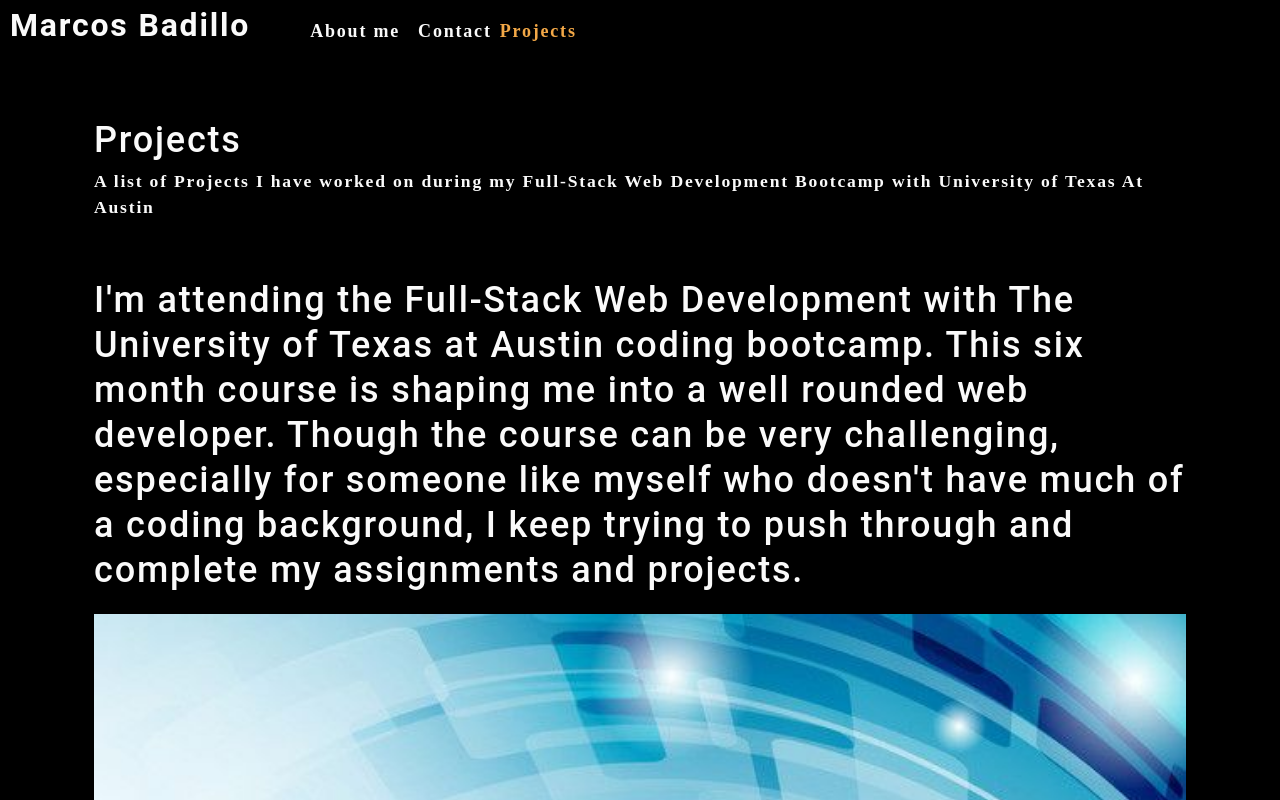
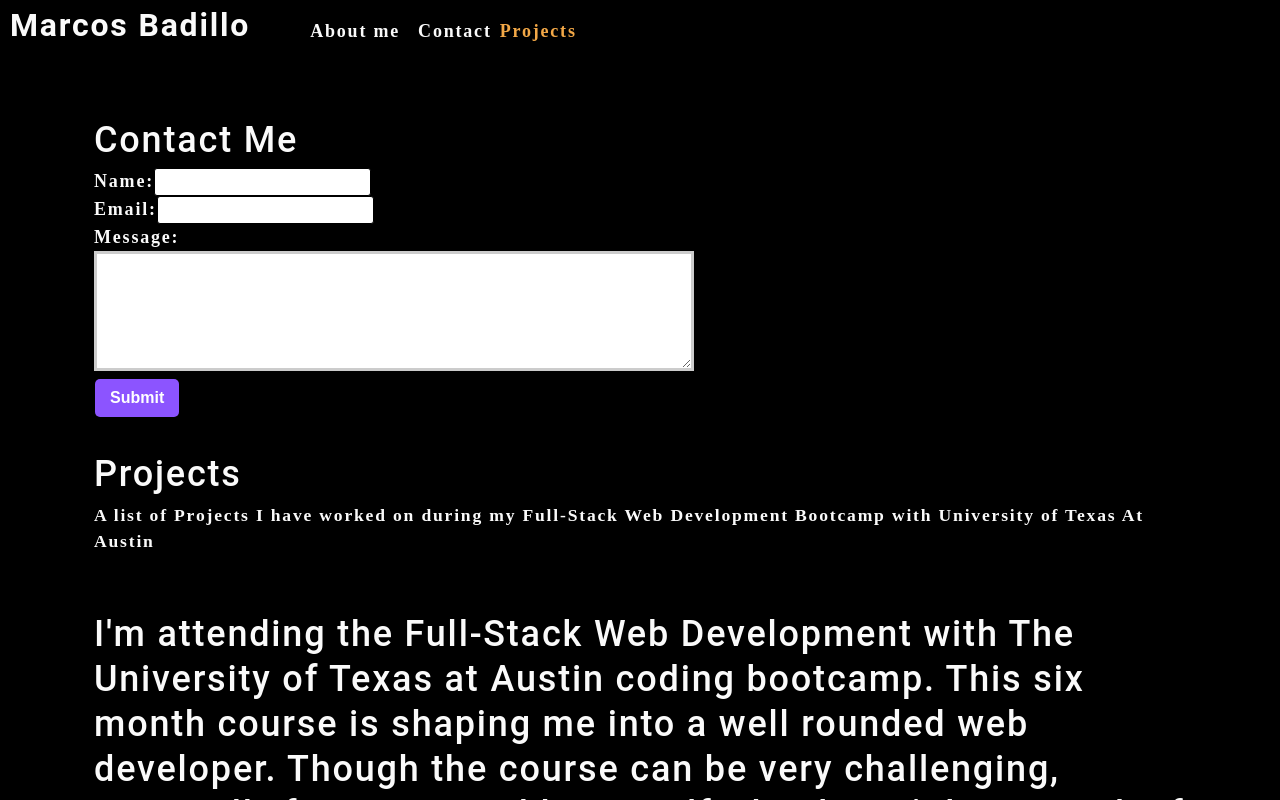
Before and after one commit to MBadi089/React-Portfolio, a React (Create React App) app: page / in a window 1280 px wide. Shown: the top 800 px of the page. Built offline with nearby package versions, Linux system fonts and the light colour scheme.

Commit message:
added a submit function to the contact form

```diff
--- a/src/App.js
+++ b/src/App.js
@@ -2,6 +2,7 @@
 import Nav from './components/Nav';
 import About from './components/About';
 import Projects from './components/Projects';
+import ContactForm from './components/Contact';
 
 function App() {
 const [categories] = useState([
@@ -22,6 +23,7 @@
       currentCategory={currentCategory}
     ></Nav>
     <main>
+      <ContactForm></ContactForm>
         <Projects currentCategory={currentCategory}></Projects>
         <About></About>
     </main>
--- a/src/components/Contact/index.js
+++ b/src/components/Contact/index.js
@@ -1,28 +1,36 @@
-import React from "react";
+import React, { useState } from "react";
 
 function ContactForm() {
+const [formState, setFromState] = useState({ name: '', email: '', message: '' });
+const { name, email, message } = formState;
 
+function handleChange(e) {
+    setFromState({...formState, [e.target.name]: e.target.value })
+}
+function handleSubmit(e) {
+    e.preventDefault();
+    console.log(formState);
 }
 
 return (
     <section>
         <h1>Contact Me</h1>
-        <form id="contact-form">
+        <form id="contact-form" onSubmit={handleSubmit}>
             <div>
                 <label htmlFor="name">Name:</label>
-                <input type="text" name="name" />
+                <input type="text" defaultValue={name} onChange={handleChange} name="name" />
             </div>
             <div>
                 <label htmlFor="email">Email:</label>
-                <input type="email" name="email" />
+                <input type="email" defaultValue={email} name="email" onChange={handleChange} />
             </div>
             <div>
                 <label htmlFor="message">Message:</label>
-                <textarea name="message" rows="5"/>
+                <textarea name="message" defaultValue={message} onChange={handleChange} rows="5"/>
             </div>
             <button type="submit">Submit</button>
         </form>
     </section>
 );
-
+}
 export default ContactForm;
```
